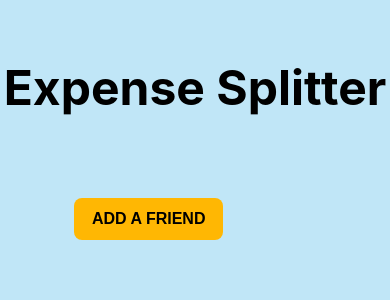
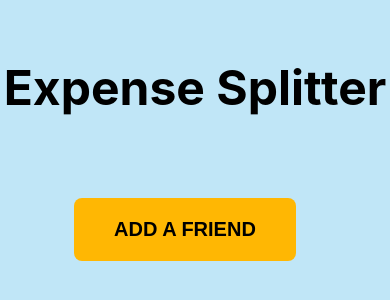
Before and after one commit to flokomi/react-ausgaben-splitter, a React (Create React App) app: page / in a window 390 px wide. Shown: the part 208-508 px from the top of the page. Built offline with nearby package versions, Linux system fonts and the light colour scheme.

Commit message:
fixed start button for smaller screens

```diff
--- a/src/index.css
+++ b/src/index.css
@@ -212,4 +212,11 @@ input {
     padding: 1.2rem 1.8rem;
     font-size: 1.6rem;
   }
+
+  .btn-welcome {
+    /* margin-right: 3rem !important; */
+    padding: 2rem 4rem;
+    font-size: 2rem;
+    margin-left: 7rem !important;
+  }
 }
```
